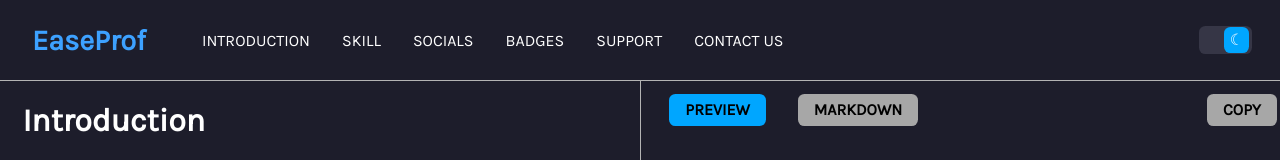
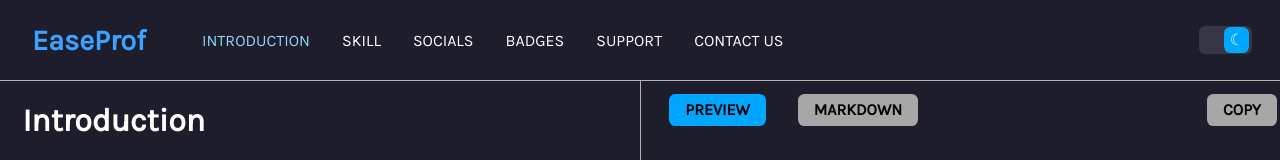
Before and after one commit to JASH-PATEL-6566/EaseProf, a React (Create React App) app: page / in a window 1280 px wide. Shown: the top 160 px of the page. Built offline with nearby package versions, Linux system fonts and the light colour scheme.

Commit message:
navbar link color change when page change

```diff
--- a/src/App.css
+++ b/src/App.css
@@ -65,13 +65,13 @@ body {
     color: var(--font-dark);
 }
 
-.active-list-item {
-    color: rgb(123, 209, 255);
-}
-
 .list-item > a:hover {
     color: rgb(145, 213, 250);
     cursor: pointer;
+}
+
+.np > a {
+    color: rgb(145, 213, 250);
 }
 
 input[type="checkbox"].toggle {
--- a/src/App.js
+++ b/src/App.js
@@ -4,7 +4,7 @@ import MainContainer from './Components/MainContainer';
 import React from 'react';
 import Active from './Data/active';
 
-
+// document.querySelector('.link').style.color = "rgb(129, 211, 255)";
 
 function App() {
   const [active, setactive] = React.useState(Active);
@@ -13,8 +13,10 @@ function App() {
     e.preventDefault();
     document.querySelectorAll('.link').forEach(item => {
       item.classList.remove('active-list-item')
+      item.style.color = 'white';
     })
     e.target.classList.add('active-list-item');
+    e.target.style.color = 'rgb(129, 211, 255)';
     const target = e.target.getAttribute('value');
     setactive(prev => {
       Object.keys(prev).forEach(key => {
--- a/src/Components/Navbar.js
+++ b/src/Components/Navbar.js
@@ -8,7 +8,7 @@ export default function Navbar(props) {
             </div>
             <div className='list'>
                 <ul className='list-container'>
-                    <li className='list-item' onClick={props.onEvent}><a className='link active-list-item' href='https://www.EaseProf.com/information' value="intro">INTRODUCTION</a></li>
+                    <li className='list-item np' onClick={props.onEvent}><a className='link active-list-item' href='https://www.EaseProf.com/information' value="intro">INTRODUCTION</a></li>
                     <li className='list-item' onClick={props.onEvent}><a className='link active-list-item' href='https://www.EaseProf.com/skill' value="Skills">SKILL</a></li>
                     <li className='list-item' onClick={props.onEvent}><a className='link active-list-item' href='https://www.EaseProf.com/social' value="Social">SOCIALS</a></li>
                     <li className='list-item' onClick={props.onEvent}><a className='link active-list-item' href='https://www.EaseProf.com/badges' value="Badges">BADGES</a></li>
```
